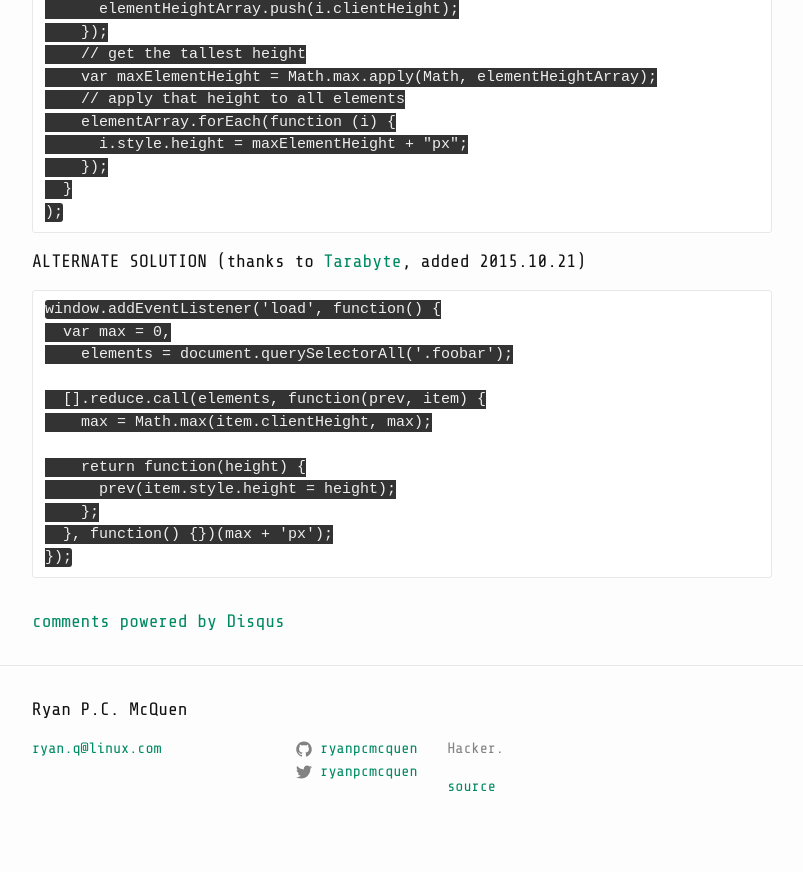
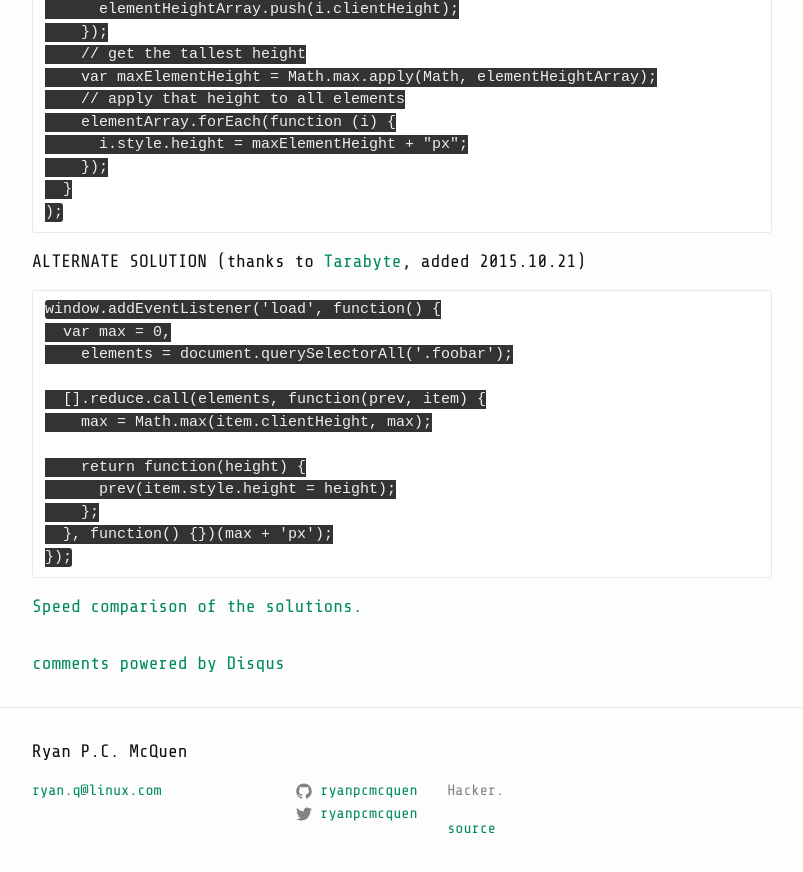
Before and after one commit to ryanpcmcquen/ryanpcmcquen.github.io, a Jekyll site: the page built from _posts/2015-10-20-normalize-element-heights.md, in a window 1280 px wide and 900 px high, scrolled down 670 px. Shown: the top 872 px of the window, without its empty margins (238-1041 px from the left). Built offline with Jekyll 4.4.1, drawn with Linux system fonts in a browser that asks for light colours; comment, search, counter and statistics services are not loaded.

Commit message:
add speed comparison

```diff
--- a/_posts/2015-10-20-normalize-element-heights.md
+++ b/_posts/2015-10-20-normalize-element-heights.md
@@ -44,3 +44,5 @@
         };
       }, function() {})(max + 'px');
     });
+
+[Speed comparison of the solutions.](https://jsperf.com/compare-height-normalizing-solutions)
```
